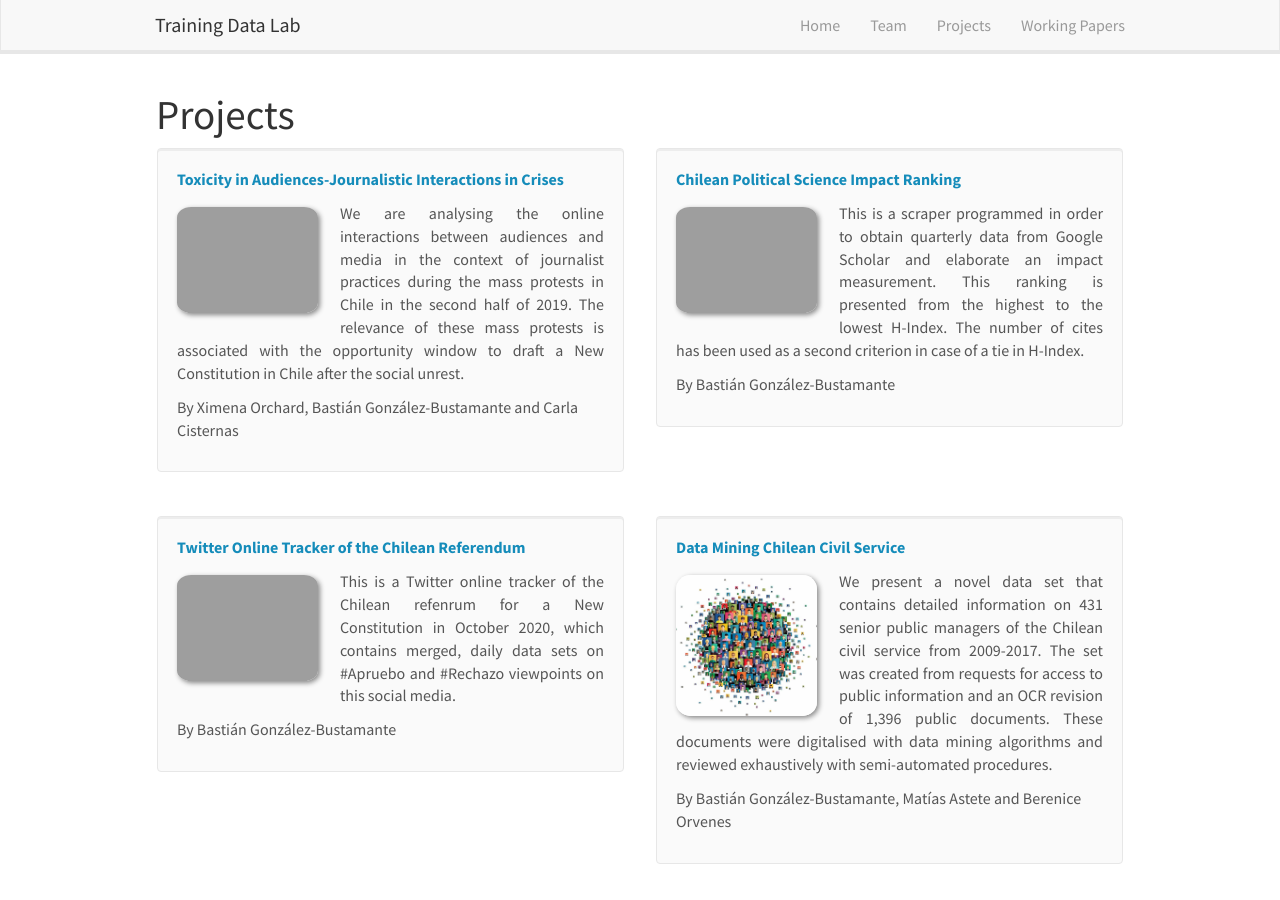
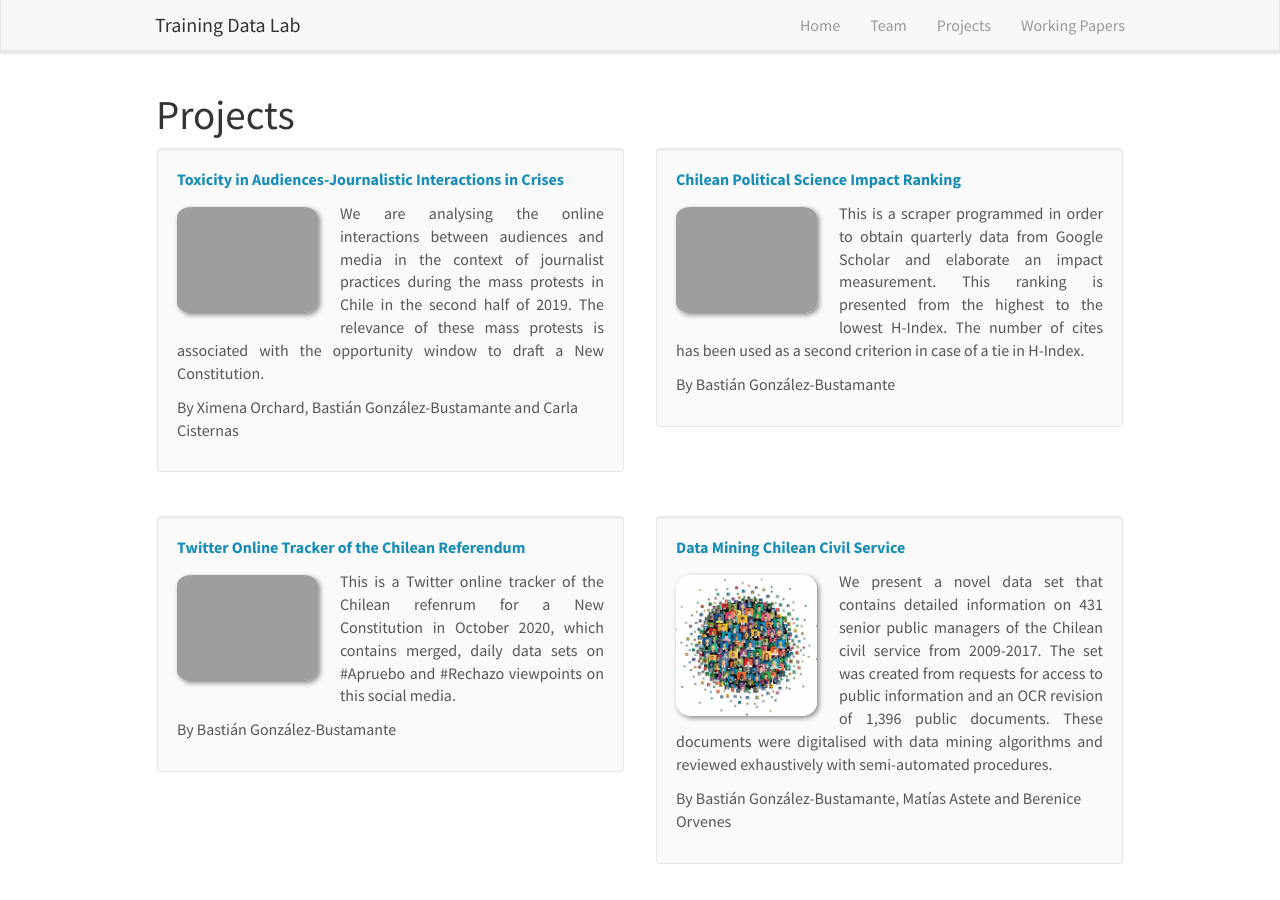
Before and after one commit to training-datalab/old-training-datalab.com, a Jekyll site: the page built from _pages/projects.md, in a window 1280 px wide and 900 px high. Built offline with Jekyll 4.4.1, drawn with Linux system fonts in a browser that asks for light colours; nearby versions of some CDN libraries.

Commit message:
Update projects.yml

```diff
--- a/_data/projects.yml
+++ b/_data/projects.yml
@@ -1,6 +1,6 @@
 - title: "Toxicity in Audiences-Journalistic Interactions in Crises"
   image: twmedia.png
-  description: We are analysing the online interactions between audiences and media in the context of journalist practices during the mass protests in Chile in the second half of 2019. The relevance of these mass protests is associated with the opportunity window to draft a New Constitution in Chile after the social unrest.
+  description: We are analysing the online interactions between audiences and media in the context of journalist practices during the mass protests in Chile in the second half of 2019. The relevance of these mass protests is associated with the opportunity window to draft a New Constitution.
   authors: Ximena Orchard, Bastián González-Bustamante and Carla Cisternas
   link:
     url: https://training-datalab.com/projects/toxicity-in-audiences-journalistic-interactions-in-crises
```
